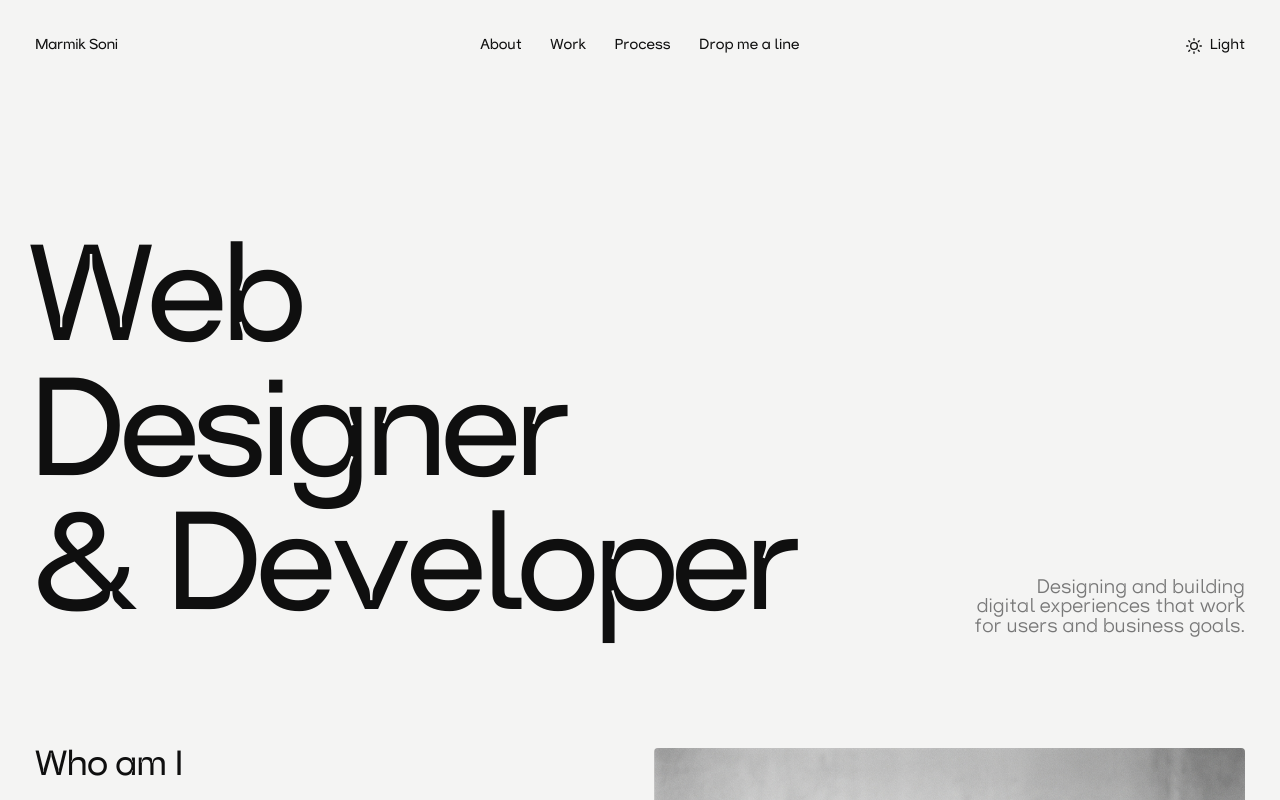
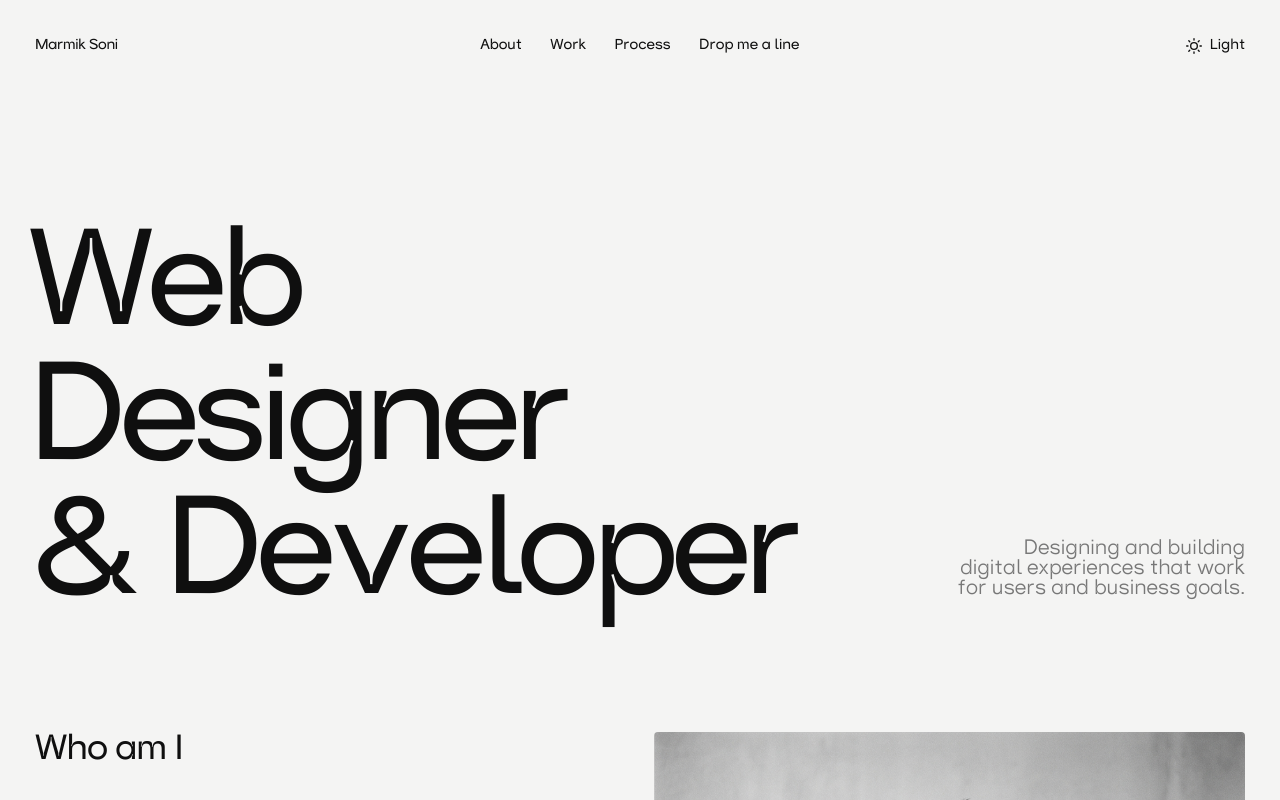
Before and after one commit to Marmik-Soni/marmiksoni-portfolio, a Next.js app: page / in a window 1280 px wide. Shown: the top 800 px of the page. Built offline with nearby package versions, Linux system fonts and the light colour scheme.

Commit message:
style: refine hero topography and layout alignment

```diff
--- a/src/app/globals.css
+++ b/src/app/globals.css
@@ -40,7 +40,7 @@
   /* Hero Typography — same --p, recalibrated min/max values
      Produces: 32px@320 → 100px@1024 → 160px@1440 → 228px@1920 → 288px@2560
      Mobile media query in Hero.module.css overrides with clamp() below 1024px */
-  --title: min(calc(32px + (288px - 32px) * var(--p)), 28svh);
+  --title: min(calc(32px + (288px - 32px) * var(--p)), 27svh);
   --lh: calc(0.94 + (0.86 - 0.94) * var(--p));
   --track: calc((-0.038 - 0.027 * var(--p)) * 1em);
   --wght: 500;
--- a/src/components/Hero/Hero.module.css
+++ b/src/components/Hero/Hero.module.css
@@ -1,7 +1,7 @@
 .hero {
   flex: 1;
   align-content: start;
-  padding-top: 15vh;
+  padding-top: 13vh;
   padding-bottom: var(--m);
   position: relative;
   grid-template-rows: auto auto 1fr;
@@ -33,10 +33,10 @@
 .lede {
   grid-area: 1 / 7 / 2 / 13;
   align-self: end;
-  margin-bottom: calc(var(--title) * (var(--lh) * 0.5 - 0.35) - 0.4em);
+  margin-bottom: calc(var(--title) * (var(--lh) * 0.5 - 0.19) - 0.4em);
   margin-top: 0;
   color: var(--soft);
-  font-size: calc(16px + (24px - 16px) * var(--p));
+  font-size: calc(18px + (24px - 18px) * var(--p));
   line-height: 1.4;
   font-weight: 400;
   text-align: right;
--- a/src/components/Navbar/Navbar.module.css
+++ b/src/components/Navbar/Navbar.module.css
@@ -1,6 +1,6 @@
 .bar {
   align-items: center;
-  padding-top: max(var(--px), env(safe-area-inset-top, 0px));
+  padding-top: calc(var(--m) * 1);
   margin-bottom: calc(var(--m) * 1.8);
 }
 
```
